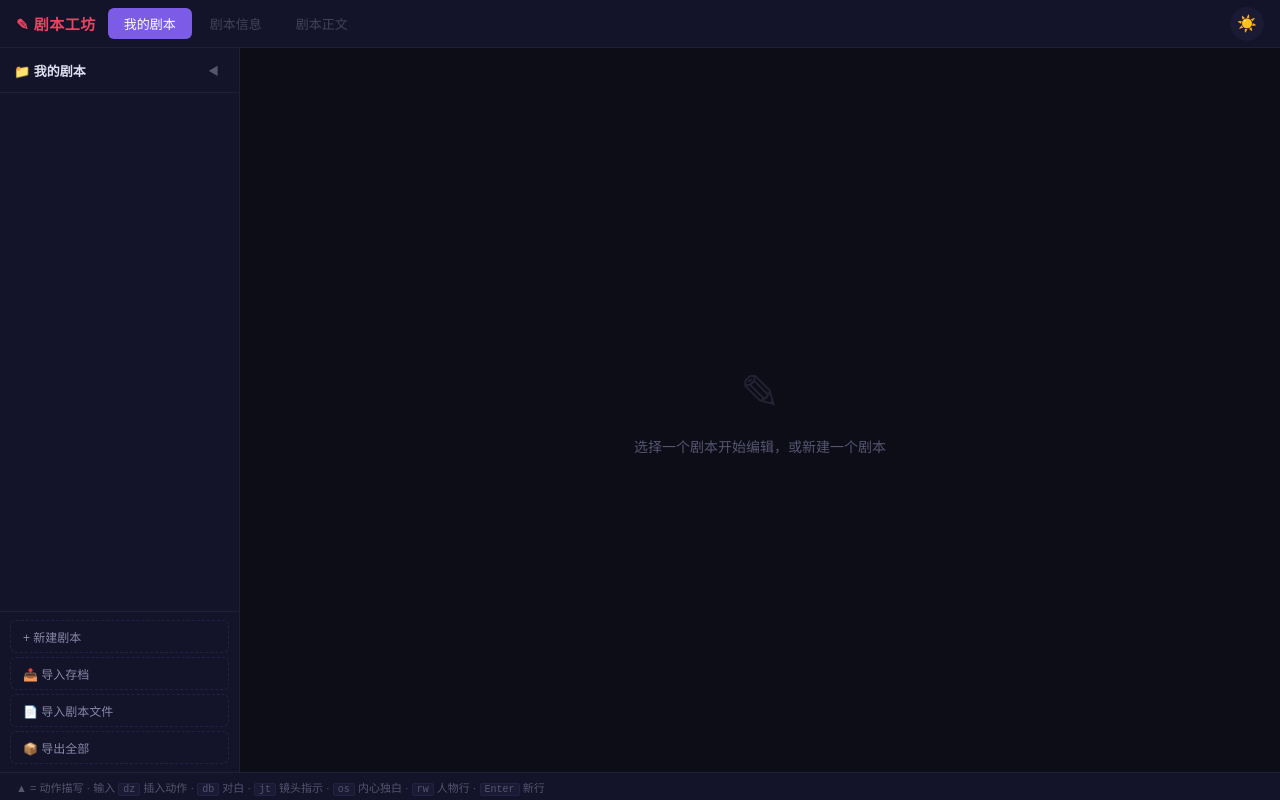
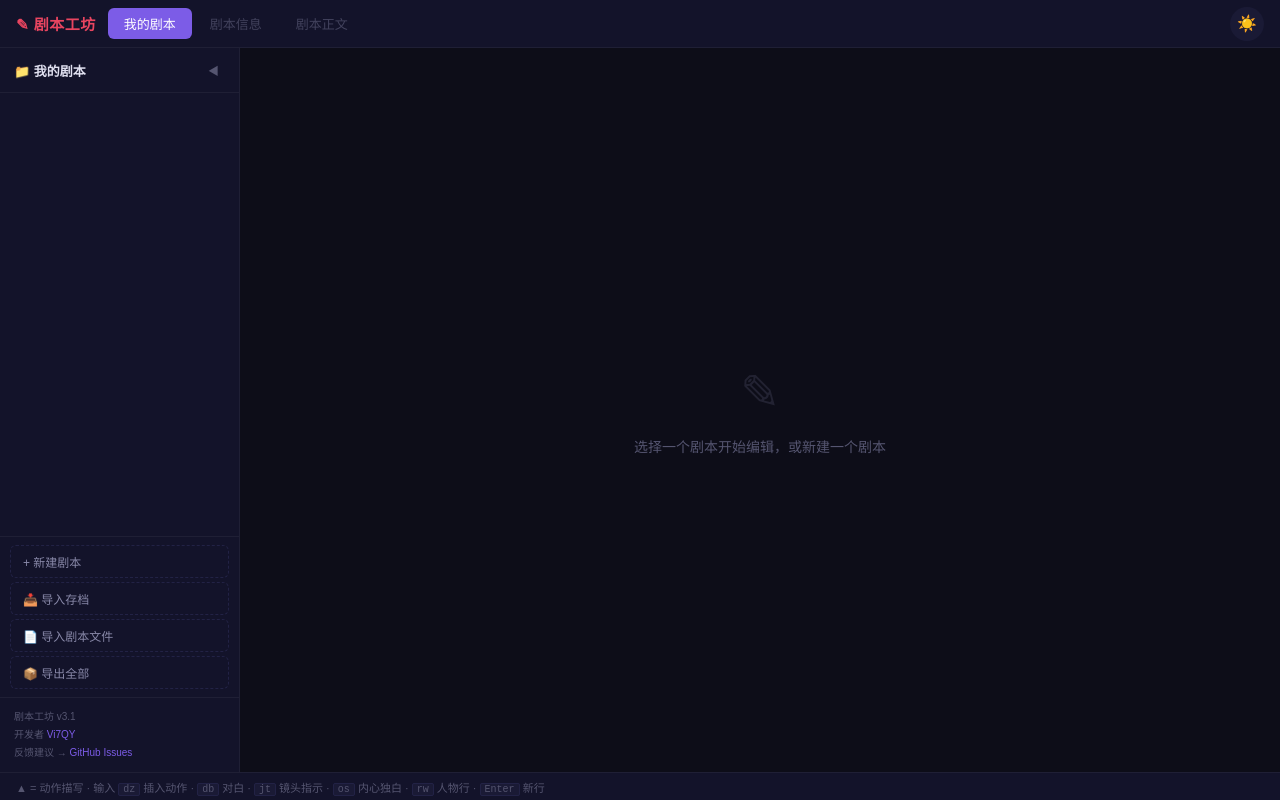
Before and after one commit to Vi7QY/screenplay-workshop, a Vue app: page / in a window 1280 px wide. Built offline with nearby package versions, Linux system fonts and the light colour scheme.

Commit message:
添加开发者信息

```diff
--- a/src/components/ProjectsPanel.vue
+++ b/src/components/ProjectsPanel.vue
@@ -28,6 +28,12 @@
         <button class="action-btn" @click="$emit('import-archive')">📥 导入存档</button>
         <button class="action-btn" @click="$emit('import-file')">📄 导入剧本文件</button>
         <button class="action-btn" @click="$emit('export-all')">📦 导出全部</button>
+      </div>
+
+      <div class="sidebar-footer" v-if="!sidebarCollapsed">
+        <div class="footer-line">剧本工坊 v3.1</div>
+        <div class="footer-line">开发者 <a href="https://github.com/Vi7QY" target="_blank">Vi7QY</a></div>
+        <div class="footer-line">反馈建议 → <a href="https://github.com/Vi7QY/screenplay-workshop/issues" target="_blank">GitHub Issues</a></div>
       </div>
     </aside>
 
@@ -119,6 +125,11 @@ export default {
 .action-btn{padding:7px 12px;font-size:12px;background:transparent;color:var(--text-secondary);border:1px dashed var(--bg-hover);border-radius:var(--radius);text-align:left}
 .action-btn:hover{background:var(--bg-hover);color:var(--text-primary);border-color:var(--accent)}
 
+.sidebar-footer{padding:10px 14px;border-top:1px solid var(--border-subtle)}
+.footer-line{font-size:10px;color:var(--text-muted);line-height:1.8}
+.footer-line a{color:var(--accent);text-decoration:none}
+.footer-line a:hover{text-decoration:underline}
+
 .project-preview{flex:1;padding:40px;overflow-y:auto}
 .preview-header{margin-bottom:24px}
 .preview-title{font-size:24px;font-weight:700;color:var(--text-primary);margin-bottom:8px}
```
